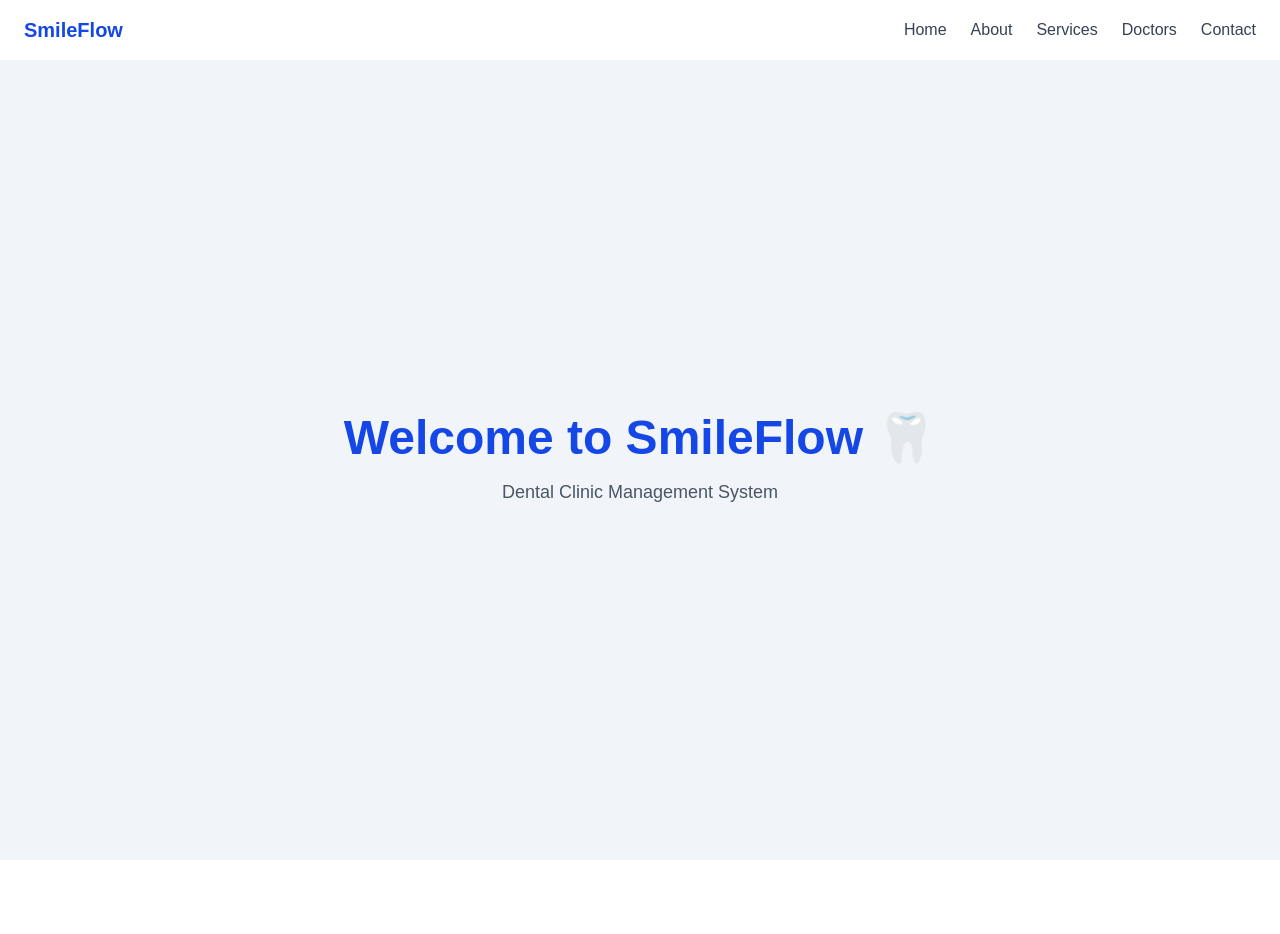
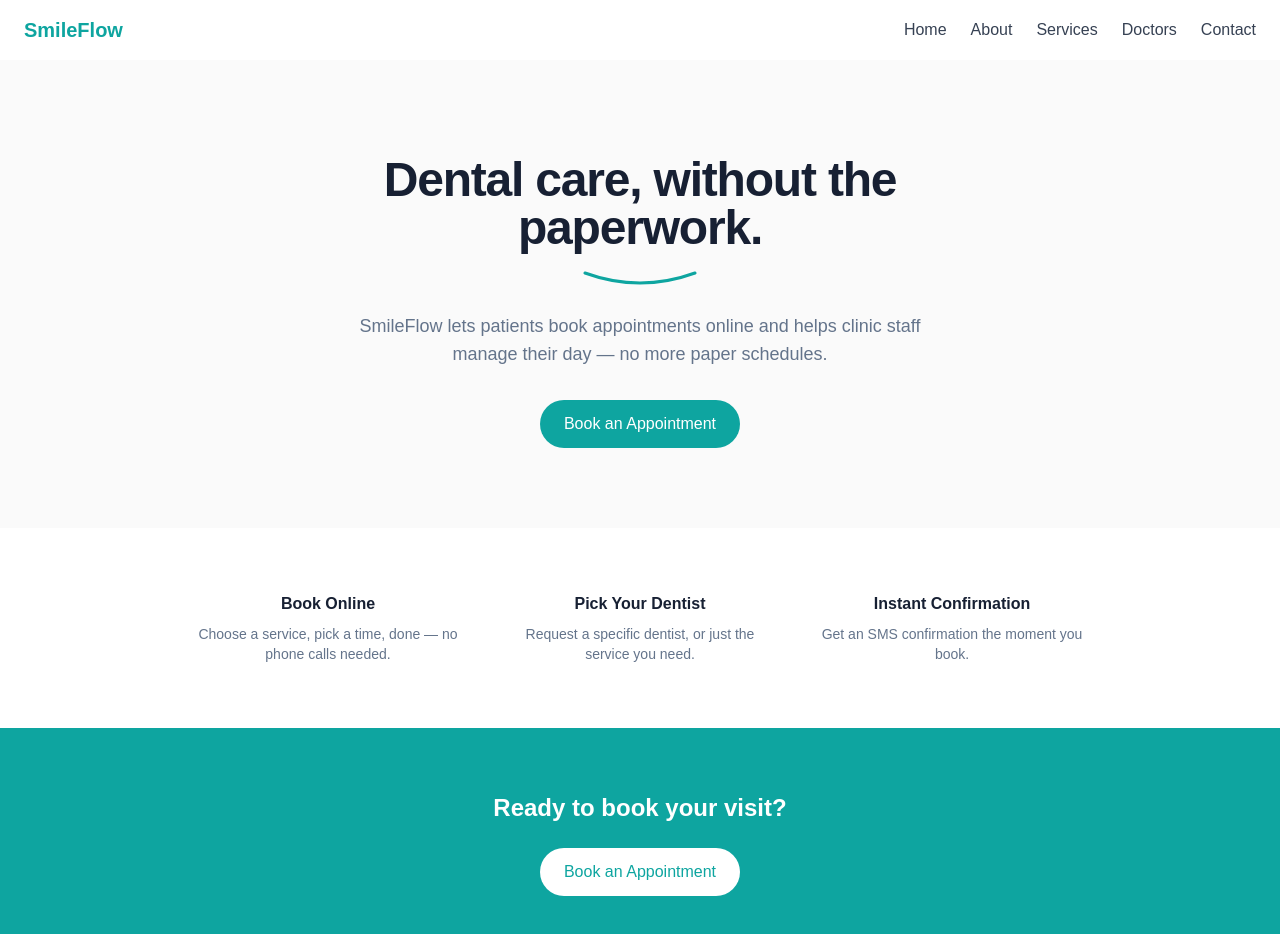
Before and after one commit to ajithkr2108/smileflow, a Next.js app: page / in a window 1280 px wide. Shown: the top 934 px of the page. Before the commit the page ends 860 px from the top, so only its background shows below. Built offline with nearby package versions, Linux system fonts and the light colour scheme.

Commit message:
feat: build real homepage design with hero, value props, and CTA

```diff
--- a/app/(marketing)/page.tsx
+++ b/app/(marketing)/page.tsx
@@ -1,15 +1,67 @@
 export default function Home() {
   return (
-    <main className="flex min-h-screen items-center justify-center bg-slate-100">
-      <div className="text-center">
-        <h1 className="text-5xl font-bold text-blue-700">
-          Welcome to SmileFlow 🦷
+    <main className="min-h-screen bg-[#FAFAFA]">
+      {/* Hero */}
+      <section className="px-6 pt-24 pb-20 text-center max-w-3xl mx-auto">
+        <h1 className="text-5xl font-bold tracking-tight text-[#172033]">
+          Dental care, without the paperwork.
         </h1>
+        <svg
+          width="120"
+          height="20"
+          viewBox="0 0 120 20"
+          className="mx-auto mt-4 mb-6"
+        >
+          <path
+            d="M5 5 Q60 25 115 5"
+            stroke="#0EA5A0"
+            strokeWidth="3"
+            fill="none"
+            strokeLinecap="round"
+          />
+        </svg>
+        <p className="text-lg text-[#64748B] max-w-xl mx-auto">
+          SmileFlow lets patients book appointments online and helps clinic
+          staff manage their day — no more paper schedules.
+        </p>
+        <button className="mt-8 px-6 py-3 rounded-full bg-[#0EA5A0] text-white font-medium hover:bg-[#0c8a86] transition">
+          Book an Appointment
+        </button>
+      </section>
 
-        <p className="mt-4 text-lg text-gray-600">
-          Dental Clinic Management System
-        </p>
-      </div>
+      {/* Why SmileFlow */}
+      <section className="px-6 py-16 bg-white">
+        <div className="max-w-4xl mx-auto grid grid-cols-1 md:grid-cols-3 gap-10 text-center">
+          <div>
+            <h3 className="font-semibold text-[#172033] mb-2">Book Online</h3>
+            <p className="text-sm text-[#64748B]">
+              Choose a service, pick a time, done — no phone calls needed.
+            </p>
+          </div>
+          <div>
+            <h3 className="font-semibold text-[#172033] mb-2">Pick Your Dentist</h3>
+            <p className="text-sm text-[#64748B]">
+              Request a specific dentist, or just the service you need.
+            </p>
+          </div>
+          <div>
+            <h3 className="font-semibold text-[#172033] mb-2">Instant Confirmation</h3>
+            <p className="text-sm text-[#64748B]">
+              Get an SMS confirmation the moment you book.
+            </p>
+          </div>
+        </div>
+      </section>
+
+      {/* CTA band */}
+      <section className="px-6 py-16 text-center bg-[#0EA5A0]">
+        <h2 className="text-2xl font-semibold text-white">
+          Ready to book your visit?
+        </h2>
+        <button className="mt-6 px-6 py-3 rounded-full bg-white text-[#0EA5A0] font-medium hover:bg-gray-100 transition">
+          Book an Appointment
+        </button>
+      </section>
     </main>
   );
 }
--- a/components/layout/Navbar.tsx
+++ b/components/layout/Navbar.tsx
@@ -2,8 +2,7 @@ import Link from "next/link";
 export default function Navbar() {
     return (
         <nav className="flex items-center justify-between px-6 py-4 bg-white shadow-sm">
-            <span className="text-xl font-bold text-blue-700">SmileFlow</span>
-            <div className="flex gap-6 text-gray-700">
+            <span className="text-xl font-bold text-[#0EA5A0]">SmileFlow</span>            <div className="flex gap-6 text-gray-700">
                 <Link href="/">Home</Link>
                 <Link href="/about">About</Link>
                 <Link href="/services">Services</Link>
```
